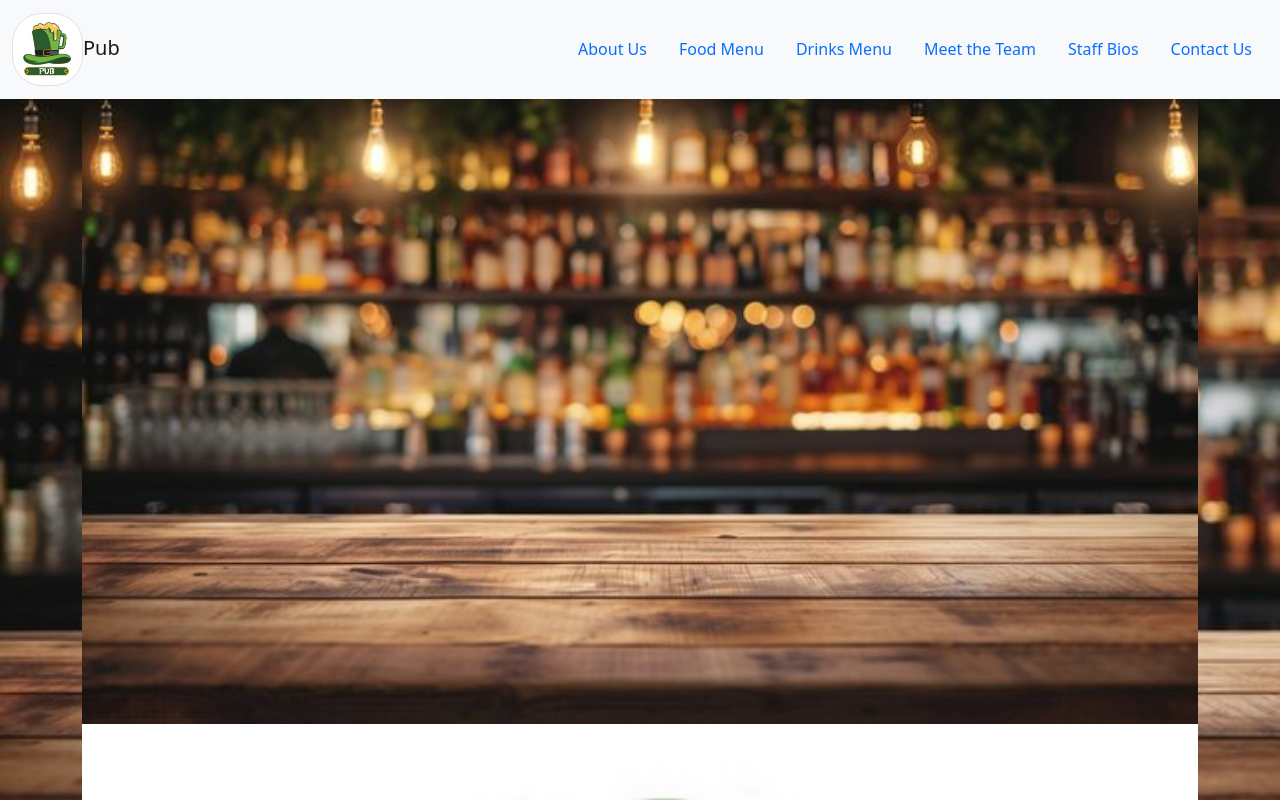
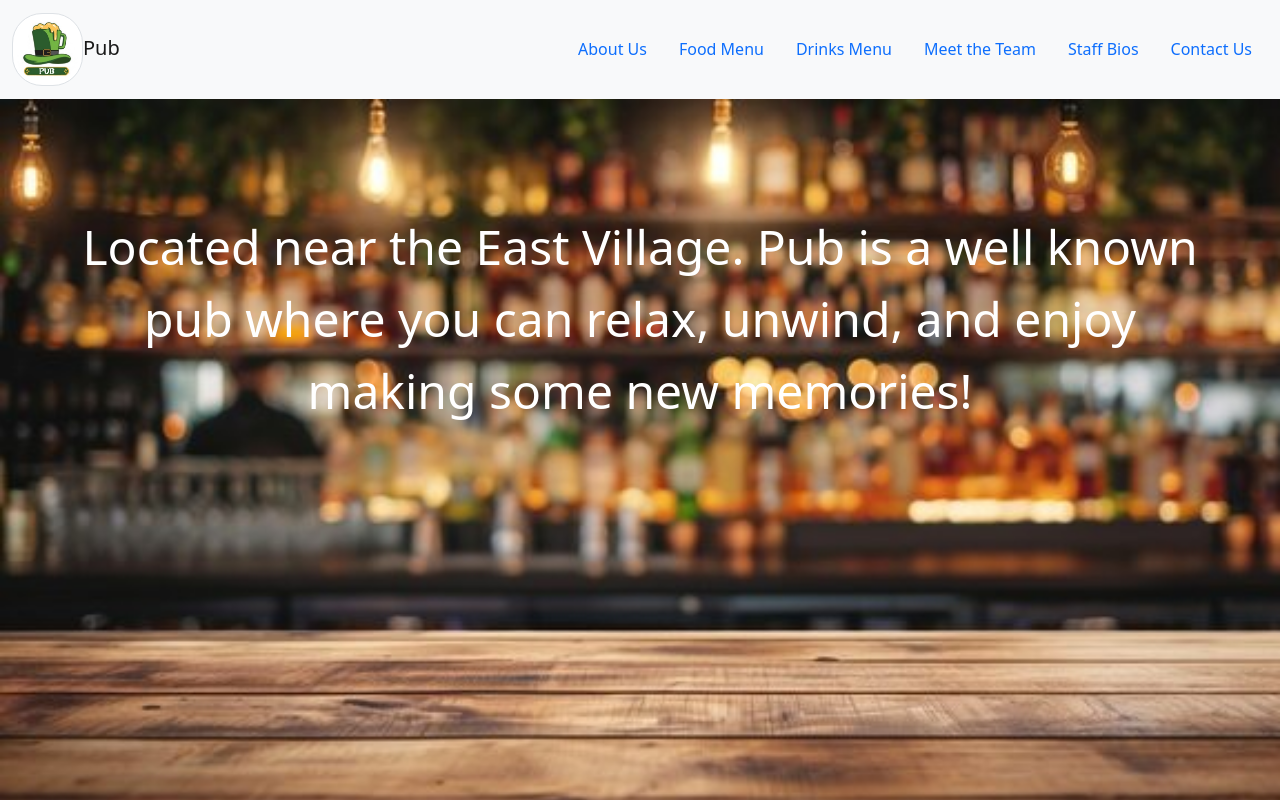
Before and after one commit to CallMeIce/Website, a React (Create React App) app: page /about in a window 1280 px wide. Built offline with nearby package versions, Linux system fonts and the light colour scheme.

Commit message:
About us is now done

```diff
--- a/src/components/About.js
+++ b/src/components/About.js
@@ -15,8 +15,13 @@ export default function About() {
     // }
 
 return (<div className="container">
-     <img src={require('../images/background.jpg')} className="img-fluid d-block w-100" alt="Pub"></img>
-     <img src={require('../images/Logo.jpg')} class="d-block w-100" alt="Pub"></img>
+    <div>
+        <div className="aboutMsg">
+            <p> Located near the East Village.
+            Pub is a well known pub where you can relax, unwind, and enjoy making some
+            new memories! </p>
+            </div>
+     </div>
 </div>
 
 
--- a/src/components/style.css
+++ b/src/components/style.css
@@ -2,17 +2,14 @@
     display: flex;
     flex-direction: column;
     align-items: center;
+    text-align: center;
 
 }
 
-.background {
-    margin: 0;
-    width: 100vw;
-    height: 100vh;
-    background-size: cover;
+.aboutMsg {
+    display: flex;
+    position: relative;
+    top: 7rem;
+    color: white;
+    font-size: 3rem;
 }
-
-.logo {
-    position: relative;
-    top: 5rem;
-}
```
